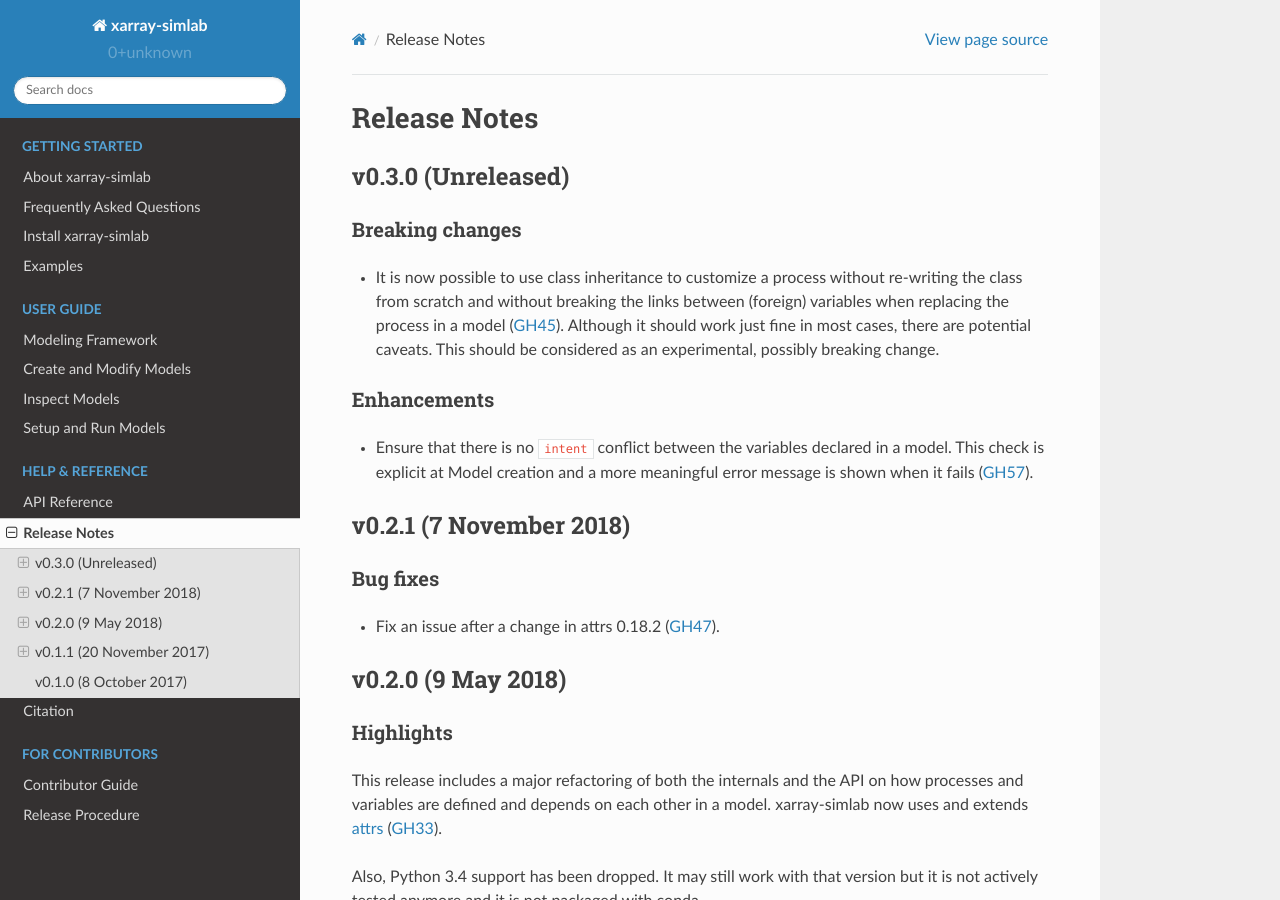
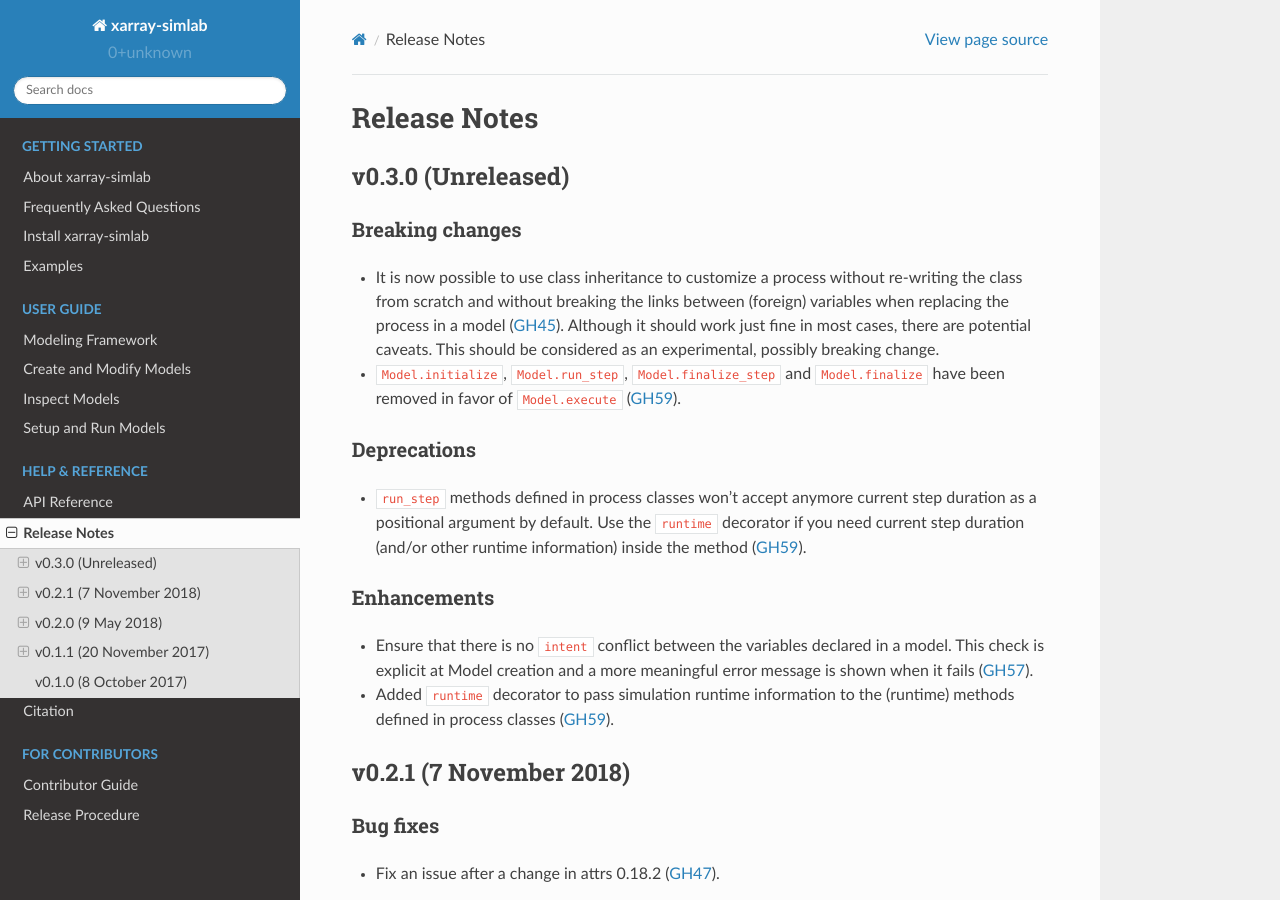
Before and after one commit to xarray-contrib/xarray-simlab, a Sphinx documentation site: the page built from doc/whats_new.rst, in a window 1280 px wide and 900 px high. Built offline with Sphinx 7.4.7 and the Read the Docs theme 2.0.0, drawn with Linux system fonts in a browser that asks for light colours; pages that are not in the unit, such as notebooks, are missing from menus; the version number could not be read and is left out.

Commit message:
update release notes

```diff
--- a/doc/create_model.rst
+++ b/doc/create_model.rst
@@ -94,9 +94,8 @@ methods that will be called during simulation runtime:
   simulation. Here it is used to set the x-coordinate values of the
   grid and the initial values of ``u`` along the grid (Gaussian
   pulse).
-- ``.run_step()`` will be called at each time step iteration and have
-  the current time step duration as required argument. This is where
-  the Lax method is implemented.
+- ``.run_step()`` will be called at each time step iteration. This is
+  where the Lax method is implemented.
 - ``.finalize_step()`` will be called at each time step iteration too
   but after having called ``run_step`` for all other processes (if
   any). Its intended use is mainly to ensure that state variables like
--- a/doc/whats_new.rst
+++ b/doc/whats_new.rst
@@ -15,6 +15,17 @@ Breaking changes
   model (:issue:`45`). Although it should work just fine in most
   cases, there are potential caveats. This should be considered as an
   experimental, possibly breaking change.
+- ``Model.initialize``, ``Model.run_step``, ``Model.finalize_step``
+  and ``Model.finalize`` have been removed in favor of
+  ``Model.execute`` (:issue:`59`).
+
+Deprecations
+~~~~~~~~~~~~
+
+- ``run_step`` methods defined in process classes won't accept anymore
+  current step duration as a positional argument by default. Use the
+  ``runtime`` decorator if you need current step duration (and/or
+  other runtime information) inside the method (:issue:`59`).
 
 Enhancements
 ~~~~~~~~~~~~
@@ -22,7 +33,8 @@ Enhancements
 - Ensure that there is no ``intent`` conflict between the variables
   declared in a model. This check is explicit at Model creation and a
   more meaningful error message is shown when it fails (:issue:`57`).
-
+- Added ``runtime`` decorator to pass simulation runtime information
+  to the (runtime) methods defined in process classes (:issue:`59`).
 
 v0.2.1 (7 November 2018)
 ------------------------
```
